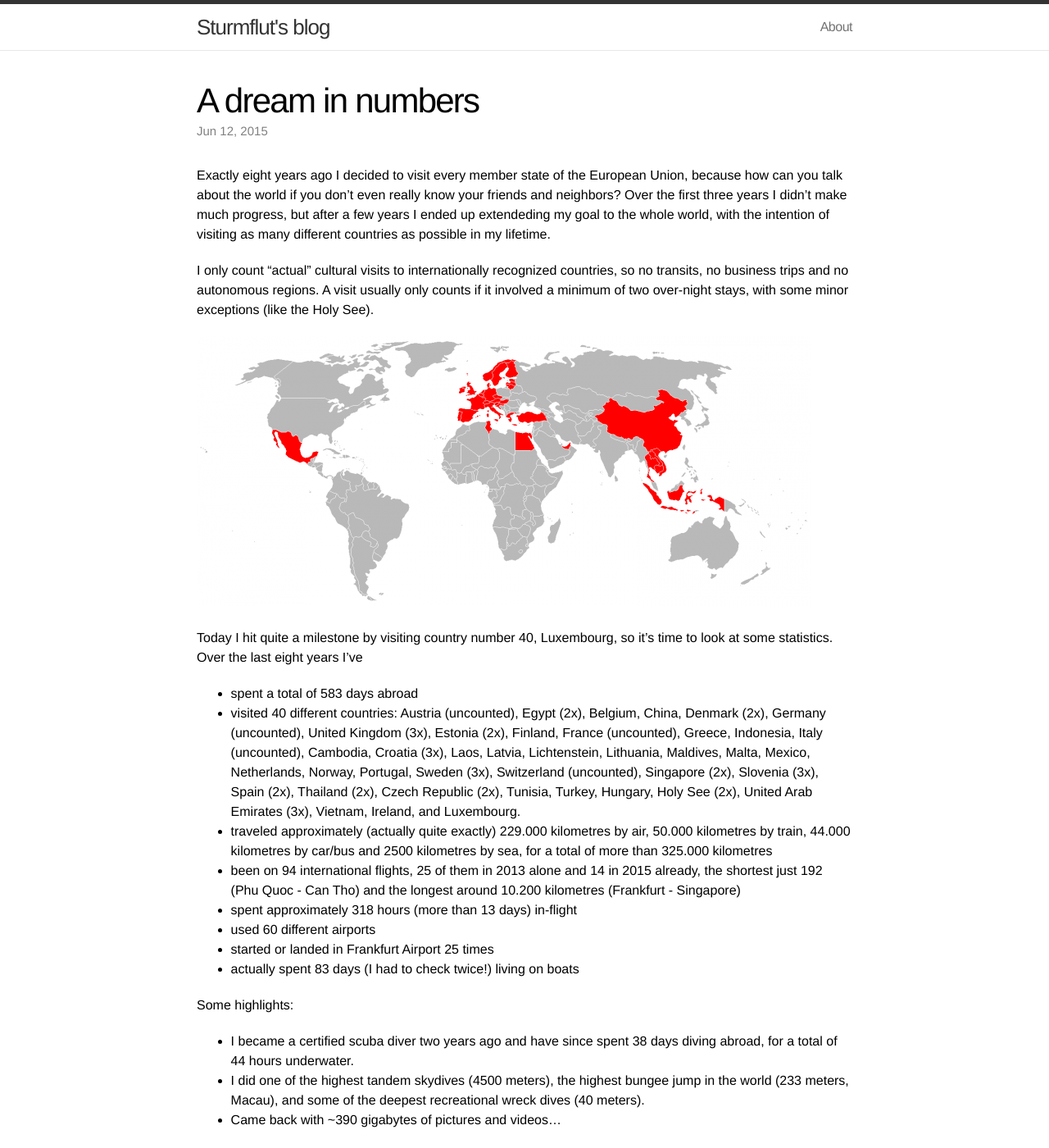
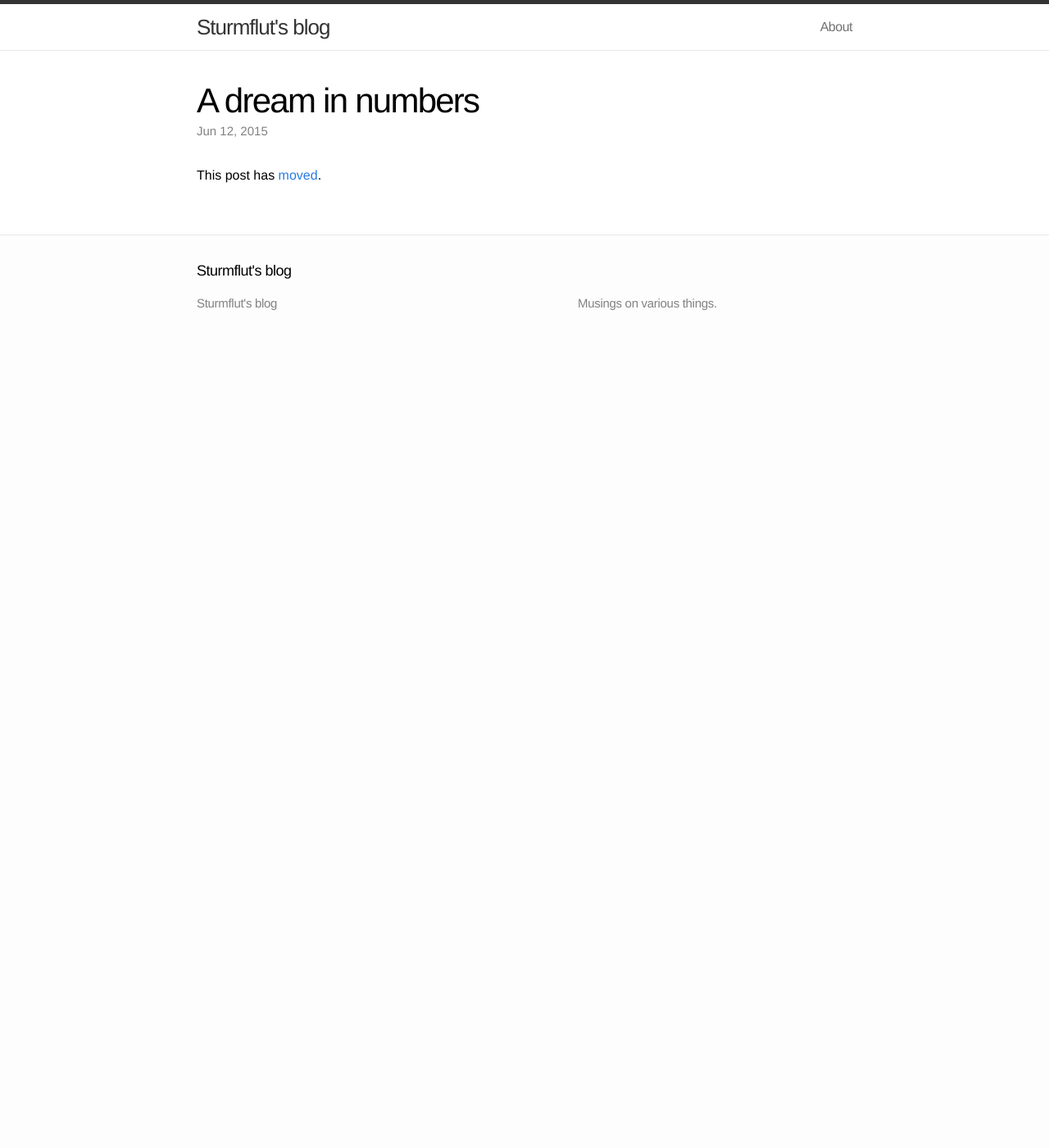
Before and after one commit to Sturmflut/sturmflut.github.io, a Jekyll site: the page built from _posts/2015-06-12-a-dream-in-numbers.markdown, in a window 1280 px wide and 1400 px high. Shown: the whole window at 82% size. Built offline with Jekyll 4.4.1, drawn with Linux system fonts in a browser that asks for light colours.

Commit message:
Move post

```diff
--- a/_posts/2015-06-12-a-dream-in-numbers.markdown
+++ b/_posts/2015-06-12-a-dream-in-numbers.markdown
@@ -5,34 +5,6 @@ date:   2015-06-12 12:00:00
 categories: Ubuntu Touch
 ---
 
-Exactly eight years ago I decided to visit every member state of the European Union, because how can you talk about the world if you don't even really know your friends and neighbors? Over the first three years I didn't make much progress, but after a few years I ended up extendeding my goal to the whole world, with the intention of visiting as many different countries as possible in my lifetime.
+This post has [moved][newurl].
 
-I only count "actual" cultural visits to internationally recognized countries, so no transits, no business trips and no autonomous regions. A visit usually only counts if it involved a minimum of two over-night stays, with some minor exceptions (like the Holy See).
-
-![Visited countries]({{site.url}}/images/a-dream-in-numbers/countries.png)
-
-Today I hit quite a milestone by visiting country number 40, Luxembourg, so it's time to look at some statistics. Over the last eight years I've
-
-* spent a total of 583 days abroad
-
-* visited 40 different countries: Austria (uncounted), Egypt (2x), Belgium, China, Denmark (2x), Germany (uncounted), United Kingdom (3x), Estonia (2x), Finland, France (uncounted), Greece, Indonesia, Italy (uncounted), Cambodia, Croatia (3x), Laos, Latvia, Lichtenstein, Lithuania, Maldives, Malta, Mexico, Netherlands, Norway, Portugal, Sweden (3x), Switzerland (uncounted), Singapore (2x), Slovenia (3x), Spain (2x), Thailand (2x), Czech Republic (2x), Tunisia, Turkey, Hungary, Holy See (2x), United Arab Emirates (3x), Vietnam, Ireland, and Luxembourg.
-
-* traveled approximately (actually quite exactly) 229.000 kilometres by air, 50.000 kilometres by train, 44.000 kilometres by car/bus and 2500 kilometres by sea, for a total of more than 325.000 kilometres
-
-* been on 94 international flights, 25 of them in 2013 alone and 14 in 2015 already, the shortest just 192 (Phu Quoc - Can Tho) and the longest around 10.200 kilometres (Frankfurt - Singapore)
-
-* spent approximately 318 hours (more than 13 days) in-flight
-
-* used 60 different airports
-
-* started or landed in Frankfurt Airport 25 times
-
-* actually spent 83 days (I had to check twice!) living on boats
-
-Some highlights:
-
-* I became a certified scuba diver two years ago and have since spent 38 days diving abroad, for a total of 44 hours underwater.
-
-* I did one of the highest tandem skydives (4500 meters), the highest bungee jump in the world (233 meters, Macau), and some of the deepest recreational wreck dives (40 meters).
-
-* Came back with ~390 gigabytes of pictures and videos...
+[newurl]: http://www.lieberbiber.de/2015/06/12/a-dream-in-numbers/
```
Also changed, not shown: images/a-dream-in-numbers/countries.png (deleted).
